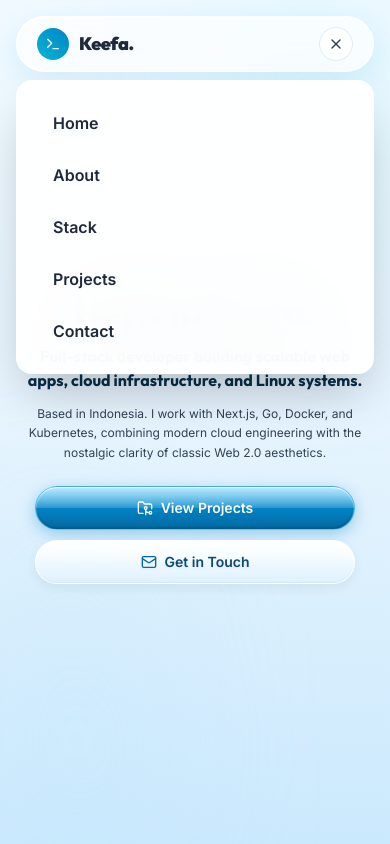
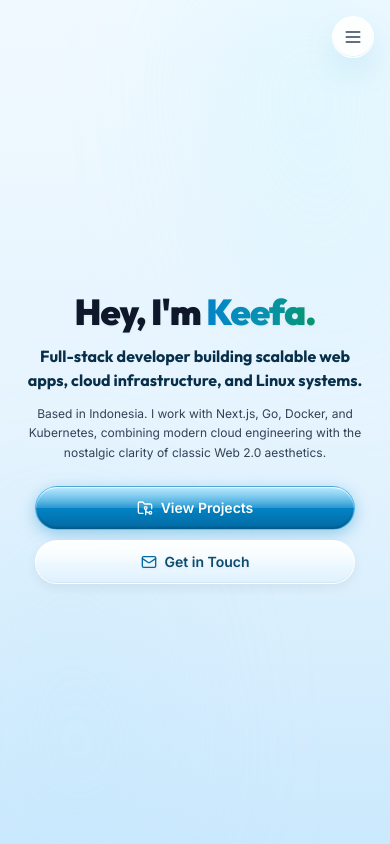
Before and after one commit to keefalegends/whoami, a Next.js app: page / in a window 390 px wide. Both pictures are taken after a click on the button "Close Navigation Menu". Shown: the top 844 px of the page. Built offline with nearby package versions, Linux system fonts and the light colour scheme.

Commit message:
feat: replace Ready pill with 3-bar hamburger toggle and auto-close on scroll down

```diff
--- a/src/components/fullpage-slider.tsx
+++ b/src/components/fullpage-slider.tsx
@@ -22,6 +22,15 @@ export function FullpageSlider() {
 
     isAnimatingRef.current = true;
     currentIndexRef.current = index;
+
+    // Automatically trigger smooth navbar close when sliding to any lower section
+    if (typeof window !== "undefined") {
+      if (index > 0) {
+        window.dispatchEvent(new CustomEvent("navbar-close"));
+      } else {
+        window.dispatchEvent(new CustomEvent("navbar-open"));
+      }
+    }
 
     // Use GSAP ScrollToPlugin for silky smooth slide transition
     gsap.to(window, {
@@ -71,7 +80,10 @@ export function FullpageSlider() {
       preventDefault: true,
       ignore: "input, textarea, select, a, button, [role='button']",
       onUp: () => {
-        // User scrolls down or swipes up -> glide to next section
+        // User scrolls down or swipes up -> close navbar and glide to next section
+        if (typeof window !== "undefined") {
+          window.dispatchEvent(new CustomEvent("navbar-close"));
+        }
         if (!isAnimatingRef.current && currentIndexRef.current < SECTION_IDS.length - 1) {
           goToSection(currentIndexRef.current + 1);
         }
--- a/src/components/navbar.tsx
+++ b/src/components/navbar.tsx
@@ -2,18 +2,67 @@
 
 import { useState, useEffect } from "react";
 import { motion, AnimatePresence } from "framer-motion";
-import { Terminal, Menu, X } from "lucide-react";
+import { Terminal, Menu } from "lucide-react";
 
 export function Navbar() {
+  const [isOpen, setIsOpen] = useState(true);
   const [scrolled, setScrolled] = useState(false);
-  const [mobileMenuOpen, setMobileMenuOpen] = useState(false);
 
   useEffect(() => {
+    let lastScrollY = window.scrollY;
+
     const handleScroll = () => {
-      setScrolled(window.scrollY > 20);
+      const currentScrollY = window.scrollY;
+      setScrolled(currentScrollY > 20);
+
+      // Auto-close navbar when scrolling down past top threshold
+      if (currentScrollY > lastScrollY + 10 && currentScrollY > 40) {
+        setIsOpen(false);
+      } else if (currentScrollY <= 15) {
+        // Automatically reopen when returning to the very top (Home)
+        setIsOpen(true);
+      }
+      lastScrollY = currentScrollY;
     };
-    window.addEventListener("scroll", handleScroll);
-    return () => window.removeEventListener("scroll", handleScroll);
+
+    // Detect mousewheel scroll down
+    const handleWheel = (e: WheelEvent) => {
+      if (e.deltaY > 8) {
+        setIsOpen(false);
+      }
+    };
+
+    // Detect touch swipe up (which scrolls down the page)
+    let touchStartY = 0;
+    const handleTouchStart = (e: TouchEvent) => {
+      touchStartY = e.touches[0].clientY;
+    };
+    const handleTouchMove = (e: TouchEvent) => {
+      const currentY = e.touches[0].clientY;
+      if (touchStartY - currentY > 20) {
+        setIsOpen(false);
+      }
+    };
+
+    // Custom events dispatched by FullpageSlider
+    const handleNavbarClose = () => setIsOpen(false);
+    const handleNavbarOpen = () => setIsOpen(true);
+
+    window.addEventListener("scroll", handleScroll, { passive: true });
+    window.addEventListener("wheel", handleWheel, { passive: true });
+    window.addEventListener("touchstart", handleTouchStart, { passive: true });
+    window.addEventListener("touchmove", handleTouchMove, { passive: true });
+    window.addEventListener("navbar-close", handleNavbarClose);
+    window.addEventListener("navbar-open", handleNavbarOpen);
+
+    return () => {
+      window.removeEventListener("scroll", handleScroll);
+      window.removeEventListener("wheel", handleWheel);
+      window.removeEventListener("touchstart", handleTouchStart);
+      window.removeEventListener("touchmove", handleTouchMove);
+      window.removeEventListener("navbar-close", handleNavbarClose);
+      window.removeEventListener("navbar-open", handleNavbarOpen);
+    };
   }, []);
 
   const navLinks = [
@@ -25,19 +74,55 @@ export function Navbar() {
   ];
 
   return (
-    <header className="fixed top-4 left-0 right-0 z-50 flex justify-center px-4">
+    <>
+      {/* ============================================================== */}
+      {/* FLOATING 3 HORIZONTAL LINES BUTTON (Visible when Navbar Closed)*/}
+      {/* Tapping/clicking this button smoothly re-opens the Navbar       */}
+      {/* ============================================================== */}
+      <AnimatePresence>
+        {!isOpen && (
+          <motion.button
+            key="floating-navbar-trigger"
+            initial={{ y: -25, opacity: 0, scale: 0.8 }}
+            animate={{ y: 0, opacity: 1, scale: 1 }}
+            exit={{ y: -25, opacity: 0, scale: 0.8 }}
+            transition={{ duration: 0.3, ease: [0.16, 1, 0.3, 1] }}
+            onClick={() => setIsOpen(true)}
+            className="fixed top-4 right-4 sm:right-6 md:right-8 z-50 p-2.5 sm:p-3 rounded-full bg-white/90 backdrop-blur-xl border border-white/95 shadow-aero-card text-slate-800 hover:text-sky-700 hover:bg-white hover:scale-105 active:scale-95 transition-all flex items-center justify-center group pointer-events-auto"
+            title="Buka Navbar (3 Garis Horizontal)"
+            aria-label="Open Navigation Menu"
+          >
+            <Menu className="w-5 h-5 text-slate-700 group-hover:text-sky-600 transition-colors" />
+          </motion.button>
+        )}
+      </AnimatePresence>
+
+      {/* ============================================================== */}
+      {/* MAIN CAPSULE NAVBAR (Smooth Entrance & Exit)                   */}
+      {/* ============================================================== */}
+      <AnimatePresence>
+        {isOpen && (
+          <header className="fixed top-4 left-0 right-0 z-50 flex justify-center px-4 pointer-events-none">
             <motion.nav
-        initial={{ y: -30, opacity: 0 }}
-        animate={{ y: 0, opacity: 1 }}
-        transition={{ duration: 0.4 }}
-        className={`w-full max-w-5xl rounded-full px-5 py-2.5 flex items-center justify-between transition-all duration-300 ${
+              key="main-navbar-capsule"
+              initial={{ y: -35, opacity: 0, scale: 0.98 }}
+              animate={{ y: 0, opacity: 1, scale: 1 }}
+              exit={{ y: -45, opacity: 0, scale: 0.96 }}
+              transition={{ duration: 0.35, ease: [0.16, 1, 0.3, 1] }}
+              className={`w-full max-w-5xl rounded-3xl md:rounded-full px-4 sm:px-5 py-2.5 flex flex-col md:flex-row items-center justify-between transition-all duration-300 pointer-events-auto ${
                 scrolled
-            ? "bg-white/85 backdrop-blur-xl shadow-aero-card border border-white/90"
-            : "bg-white/70 backdrop-blur-md shadow-aero-glass border border-white/80"
+                  ? "bg-white/90 backdrop-blur-xl shadow-aero-card border border-white/95"
+                  : "bg-white/80 backdrop-blur-md shadow-aero-glass border border-white/85"
               }`}
             >
+              {/* Row: Logo & 3 Horizontal Lines on Mobile */}
+              <div className="flex items-center justify-between w-full md:w-auto gap-4">
                 {/* Logo */}
-        <a href="#home" className="flex items-center gap-2.5 group">
+                <a
+                  href="#home"
+                  onClick={() => setIsOpen(false)}
+                  className="flex items-center gap-2.5 group"
+                >
                   <div className="w-8 h-8 rounded-full bg-gradient-to-tr from-cyan-500 to-sky-600 flex items-center justify-center text-white shadow-sm ring-1 ring-white/80">
                     <Terminal className="w-4 h-4" />
                   </div>
@@ -46,12 +131,26 @@ export function Navbar() {
                   </span>
                 </a>
 
-        {/* Desktop Navigation Links */}
+                {/* 3 Horizontal Lines Toggle Button (Mobile) */}
+                <button
+                  onClick={() => setIsOpen(false)}
+                  className="md:hidden p-2 rounded-full bg-white/80 text-slate-700 hover:text-sky-700 border border-slate-200/80 hover:bg-white transition-all shadow-sm active:scale-95 flex items-center justify-center"
+                  title="Tutup Navbar"
+                  aria-label="Close Navigation Menu"
+                >
+                  <Menu className="w-4 h-4" />
+                </button>
+              </div>
+
+              {/* Desktop Navigation Links (Center) */}
               <div className="hidden md:flex items-center gap-1">
                 {navLinks.map((link) => (
                   <a
                     key={link.name}
                     href={link.href}
+                    onClick={() => {
+                      if (link.href !== "#home") setIsOpen(false);
+                    }}
                     className="px-3.5 py-1.5 rounded-full text-xs lg:text-sm font-semibold text-slate-700 hover:text-sky-800 hover:bg-sky-50/80 transition-colors"
                   >
                     {link.name}
@@ -59,45 +158,35 @@ export function Navbar() {
                 ))}
               </div>
 
-        {/* Status indicator & Mobile Toggle */}
-        <div className="flex items-center gap-3">
-          <div className="hidden sm:flex items-center gap-2 px-3 py-1 rounded-full bg-white/80 border border-slate-200/80 text-slate-700 text-xs font-semibold shadow-sm">
-            <span className="w-2 h-2 rounded-full bg-emerald-500" />
-            <span>Ready</span>
+              {/* Desktop 3 Horizontal Lines Button (Replaces the old 'Ready' pill) */}
+              <div className="hidden md:flex items-center">
+                <button
+                  onClick={() => setIsOpen(false)}
+                  className="p-2 rounded-full bg-white/80 hover:bg-white text-slate-700 hover:text-sky-700 border border-slate-200/80 shadow-sm transition-all hover:scale-105 active:scale-95 flex items-center justify-center group"
+                  title="Tutup Navbar (3 Garis Horizontal)"
+                  aria-label="Close Navigation Menu"
+                >
+                  <Menu className="w-4 h-4 text-slate-700 group-hover:text-sky-600 transition-colors" />
+                </button>
               </div>
 
-          <button
-            onClick={() => setMobileMenuOpen(!mobileMenuOpen)}
-            className="md:hidden p-2 rounded-full bg-white/80 text-slate-700 border border-slate-200 hover:bg-white"
-            aria-label="Toggle Navigation Menu"
-          >
-            {mobileMenuOpen ? <X className="w-4 h-4" /> : <Menu className="w-4 h-4" />}
-          </button>
-        </div>
-      </motion.nav>
-
-      {/* Mobile Drawer */}
-      <AnimatePresence>
-        {mobileMenuOpen && (
-          <motion.div
-            initial={{ opacity: 0, y: -10 }}
-            animate={{ opacity: 1, y: 0 }}
-            exit={{ opacity: 0, y: -10 }}
-            className="md:hidden absolute top-16 left-4 right-4 bg-white/95 backdrop-blur-2xl rounded-2xl p-5 shadow-2xl border border-white/90 z-50 flex flex-col gap-2"
-          >
+              {/* Mobile Links List (Appears beneath logo row on screens < md) */}
+              <div className="flex md:hidden flex-col gap-1 w-full pt-3 mt-2.5 border-t border-slate-200/60">
                 {navLinks.map((link) => (
                   <a
                     key={link.name}
                     href={link.href}
-                onClick={() => setMobileMenuOpen(false)}
-                className="px-4 py-2.5 rounded-xl font-semibold text-slate-800 hover:bg-sky-50 hover:text-sky-700 transition-colors"
+                    onClick={() => setIsOpen(false)}
+                    className="px-3 py-2 rounded-xl text-sm font-semibold text-slate-800 hover:bg-sky-50 hover:text-sky-700 transition-colors"
                   >
                     {link.name}
                   </a>
                 ))}
-          </motion.div>
+              </div>
+            </motion.nav>
+          </header>
         )}
       </AnimatePresence>
-    </header>
+    </>
   );
 }
```
Lines whose indentation alone changed are shown as unchanged.
